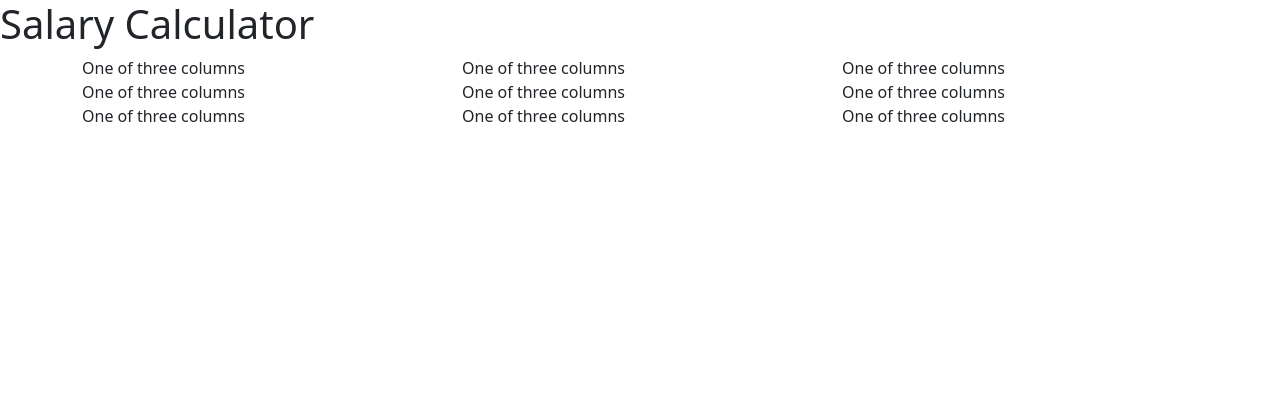
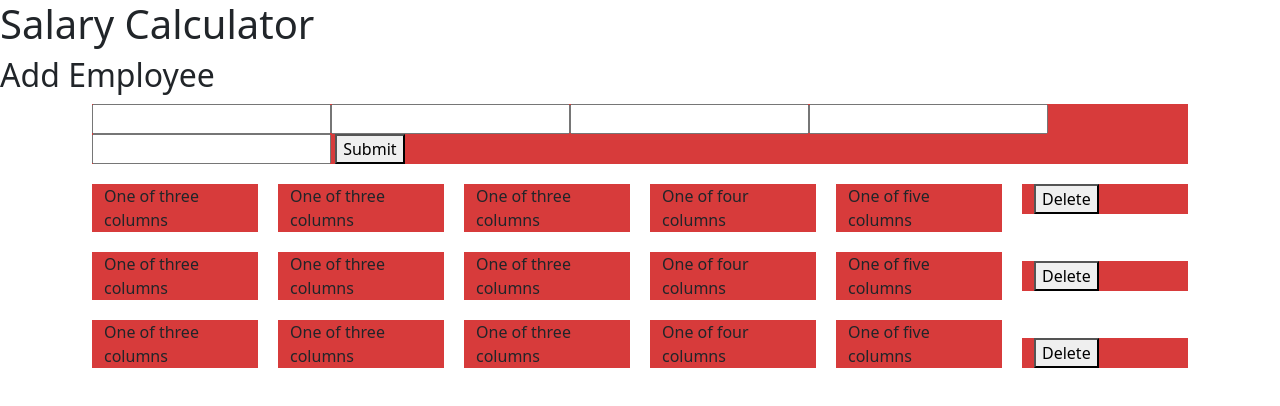
Before and after one commit to JoshuaDavidOren/jquery-salary-calculator, a plain HTML site: page index.html in a window 1280 px wide. Drawn offline with nearby package versions, Linux system fonts and the light colour scheme.

Commit message:
added inputs and buttons to my frame, spacing is ok, Ugly, Ugly UGLY

```diff
--- a/index.html
+++ b/index.html
@@ -10,8 +10,20 @@
 </head>
 
 <body>
+
     <header>
         <h1>Salary Calculator</h1>
+    </header>
+    <h2>Add Employee</h2>
+    <div class="container">
+        <div class="col">
+            <input type="text"><input type="text"><input type="text"><input type="text"><input type="text"> <button>Submit</button>
+
+
+
+
+
+        </div>
         <div class="container">
             <div class="row align-items-start">
                 <div class="col">
@@ -22,6 +34,15 @@
                 </div>
                 <div class="col">
                     One of three columns
+                </div>
+                <div class="col">
+                    One of four columns
+                </div>
+                <div class="col">
+                    One of five columns
+                </div>
+                <div class="col">
+                    <button>Delete</button>
                 </div>
             </div>
             <div class="row align-items-center">
@@ -34,6 +55,15 @@
                 <div class="col">
                     One of three columns
                 </div>
+                <div class="col">
+                    One of four columns
+                </div>
+                <div class="col">
+                    One of five columns
+                </div>
+                <div class="col">
+                    <button>Delete</button>
+                </div>
             </div>
             <div class="row align-items-end">
                 <div class="col">
@@ -45,6 +75,15 @@
                 <div class="col">
                     One of three columns
                 </div>
+                <div class="col">
+                    One of four columns
+                </div>
+                <div class="col">
+                    One of five columns
+                </div>
+                <div class="col">
+                    <button>Delete</button>
+                </div>
             </div>
         </div>
 
@@ -53,7 +92,7 @@
             <script src="jQuery.js" charset="utf-8"></script>
             <script src="client.js" charset="utf-8"></script>
             <script src="https://cdn.jsdelivr.net/npm/bootstrap@5.0.1/dist/js/bootstrap.bundle.min.js" integrity="sha384-gtEjrD/SeCtmISkJkNUaaKMoLD0//ElJ19smozuHV6z3Iehds+3Ulb9Bn9Plx0x4" crossorigin="anonymous"></script>
-            <link rel="style" href="style.css">
+            <link rel="stylesheet" href="style.css">
         </footer>
 </body>
 
--- a/style.css
+++ b/style.css
@@ -1,3 +1,4 @@
 .col {
     background-color: rgb(215, 59, 59);
+    margin: 10px;
 }
```
